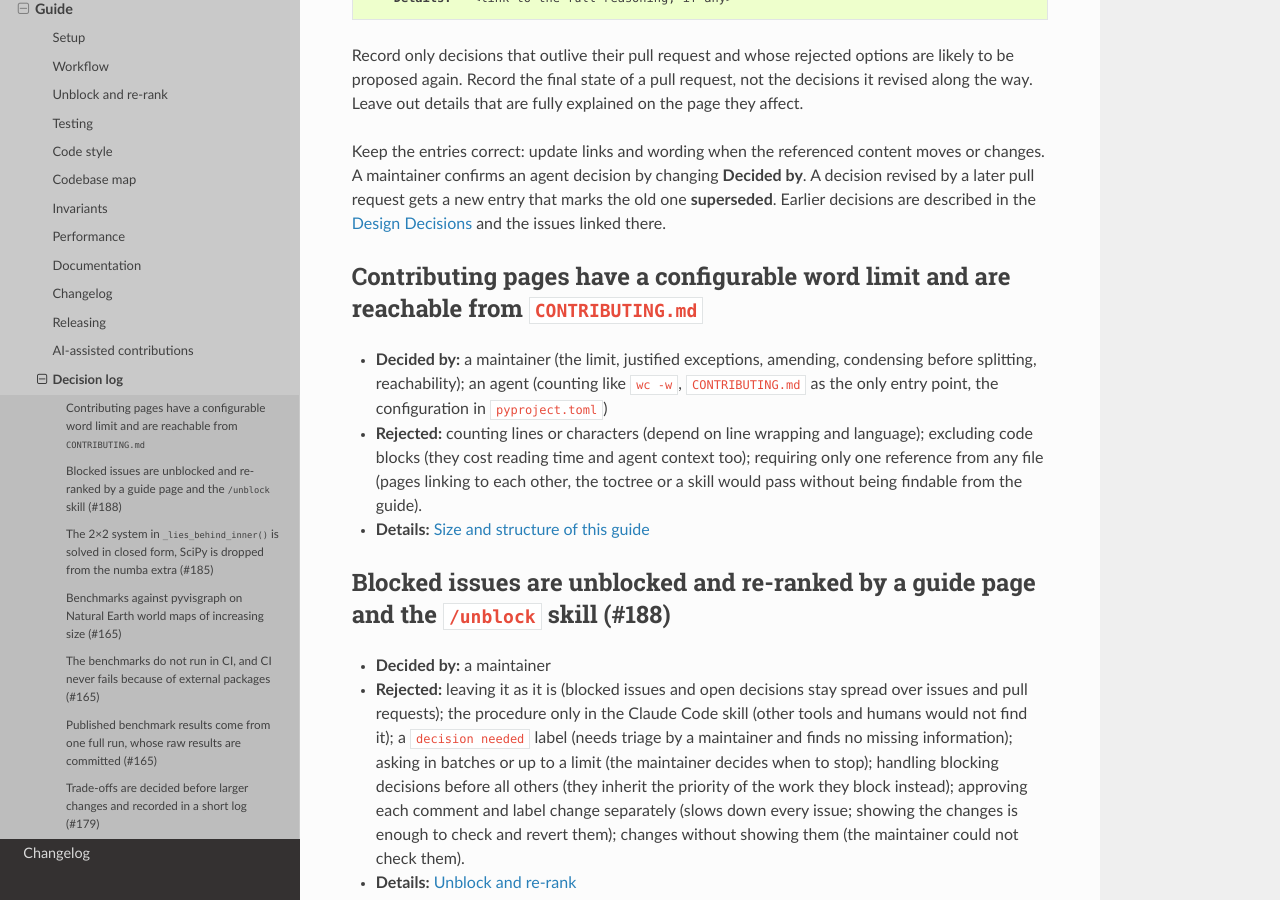
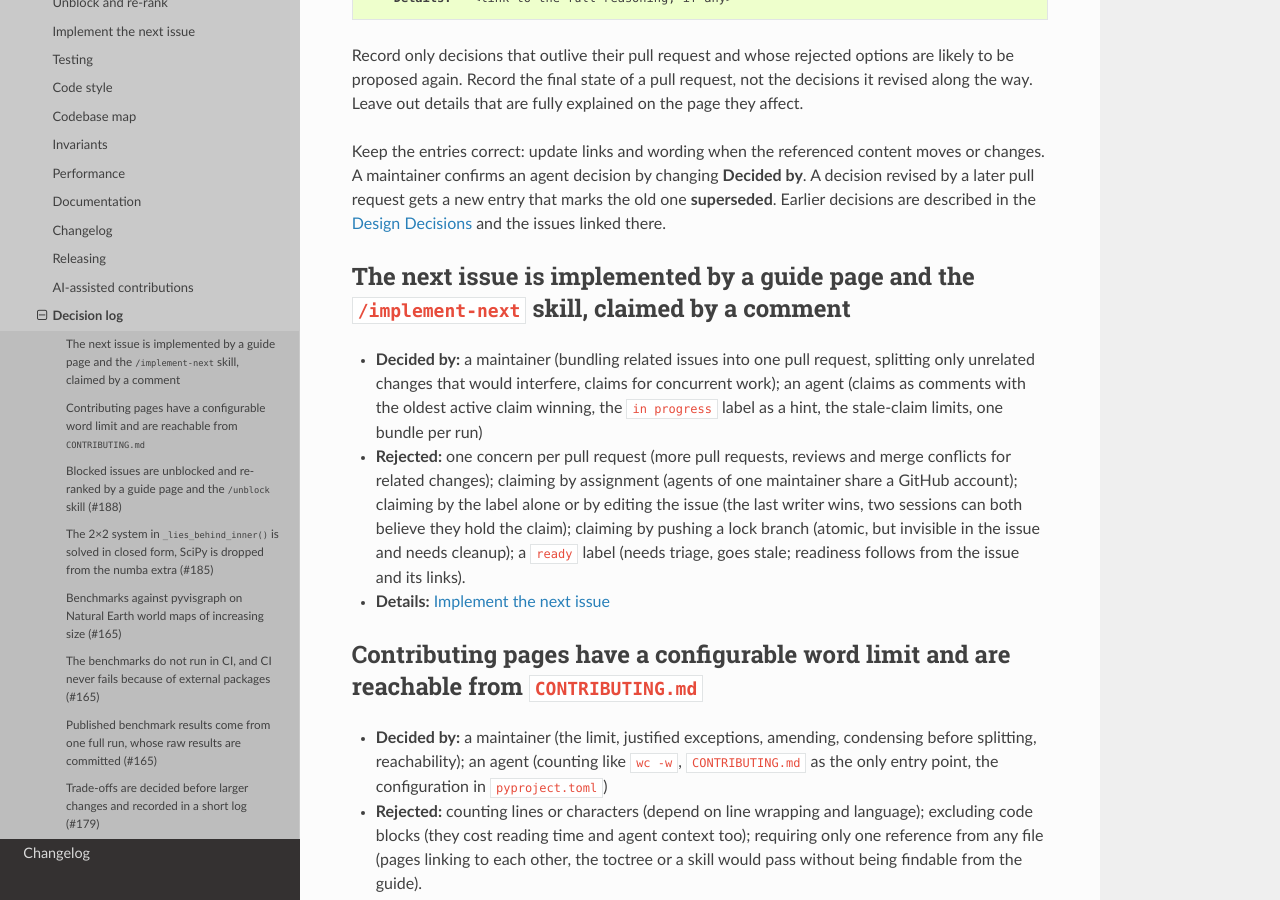
Before and after one commit to jannikmi/extremitypathfinder, a Sphinx documentation site: the page built from docs/contributing/decisions.md, in a window 1280 px wide and 900 px high, scrolled down 322 px. Built offline with Sphinx 7.4.7 and the Read the Docs theme 3.1.0, drawn with Linux system fonts in a browser that asks for light colours.

Commit message:
docs: implement the next ready issue, with claims for concurrent work
Add the guide page "Implement the next issue" and the /implement-next skill
that automates it: rank the open issues, pick the highest-ranked one that is
fully unblocked and unclaimed, bundle the issues best shipped with it, claim
them, implement, check, open a pull request, review it independently and
follow it through CI and review.

Claims are issue comments with a branch marker; the oldest active claim wins,
so several sessions sharing one GitHub account can run at the same time.
The workflow allows several related issues per pull request and splits only
unrelated changes that would interfere with each other.

Co-Authored-By: Claude Opus 5.5 <noreply@anthropic.com>
Claude-Session: https://claude.ai/code/session_01XJqV79TuX1hYgfyJoqAAFQ

```diff
--- a/CHANGELOG.rst
+++ b/CHANGELOG.rst
@@ -73,6 +73,8 @@ internal:
 - contributing guide: pages have a word limit (``max-words`` in ``pyproject.toml``, exceptions need a reason)
   and every page must be reachable from ``CONTRIBUTING.md``, checked by ``scripts/check_contributing_guide.py``
   in pre-commit and the tests.
+- contributing guide: implementing the next ready issue (bundling related issues, claiming issues so that several
+  contributors and agents can work at the same time), automated by the ``/implement-next`` Claude Code skill.
 
 
 3.0.0 (2026-10-29)
--- a/docs/5_contributing.md
+++ b/docs/5_contributing.md
@@ -10,6 +10,7 @@
 contributing/setup
 contributing/workflow
 contributing/unblock-and-rerank
+contributing/implement-next
 contributing/testing
 contributing/code-style
 contributing/codebase-map
--- a/docs/contributing/decisions.md
+++ b/docs/contributing/decisions.md
@@ -19,6 +19,18 @@ Keep the entries correct: update links and wording when the referenced content m
 A maintainer confirms an agent decision by changing **Decided by**.
 A decision revised by a later pull request gets a new entry that marks the old one **superseded**.
 Earlier decisions are described in the {ref}`Design Decisions <design_decisions>` and the issues linked there.
+
+## The next issue is implemented by a guide page and the `/implement-next` skill, claimed by a comment
+
+- **Decided by:** a maintainer (bundling related issues into one pull request, splitting only unrelated changes that
+  would interfere, claims for concurrent work); an agent (claims as comments with the oldest active claim winning,
+  the `in progress` label as a hint, the stale-claim limits, one bundle per run)
+- **Rejected:** one concern per pull request (more pull requests, reviews and merge conflicts for related changes);
+  claiming by assignment (agents of one maintainer share a GitHub account); claiming by the label alone
+  or by editing the issue (the last writer wins, two sessions can both believe they hold the claim);
+  claiming by pushing a lock branch (atomic, but invisible in the issue and needs cleanup);
+  a `ready` label (needs triage, goes stale; readiness follows from the issue and its links).
+- **Details:** [Implement the next issue](implement-next.md)
 
 ## Contributing pages have a configurable word limit and are reachable from `CONTRIBUTING.md`
 
```
Also changed, not shown: AGENTS.md (+1 -0 lines), CONTRIBUTING.md (+3 -1 lines), docs/contributing/implement-next.md (added, +67 -0 lines), docs/contributing/workflow.md (+6 -2 lines), .claude/skills/implement-next/SKILL.md (added).
